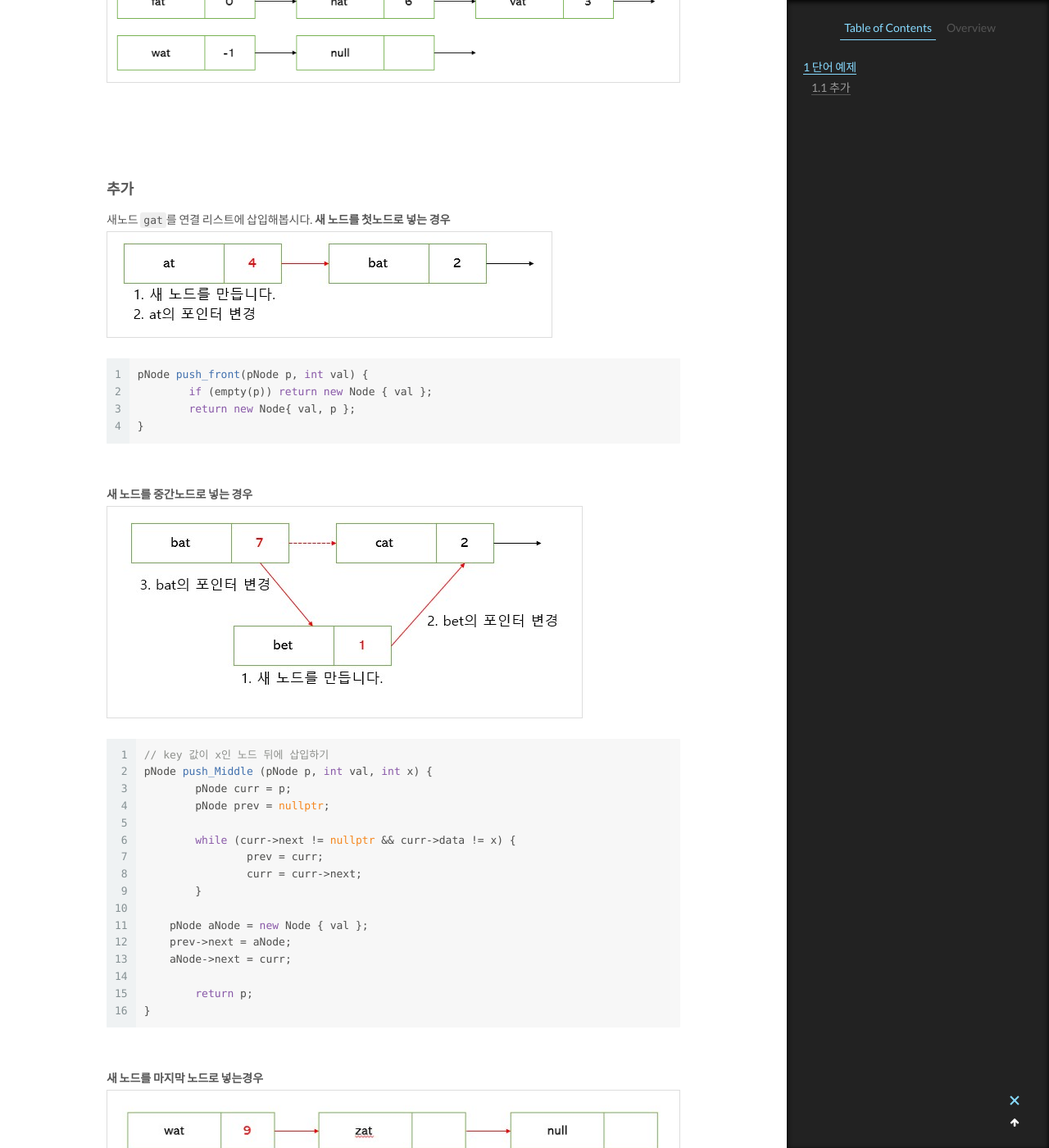
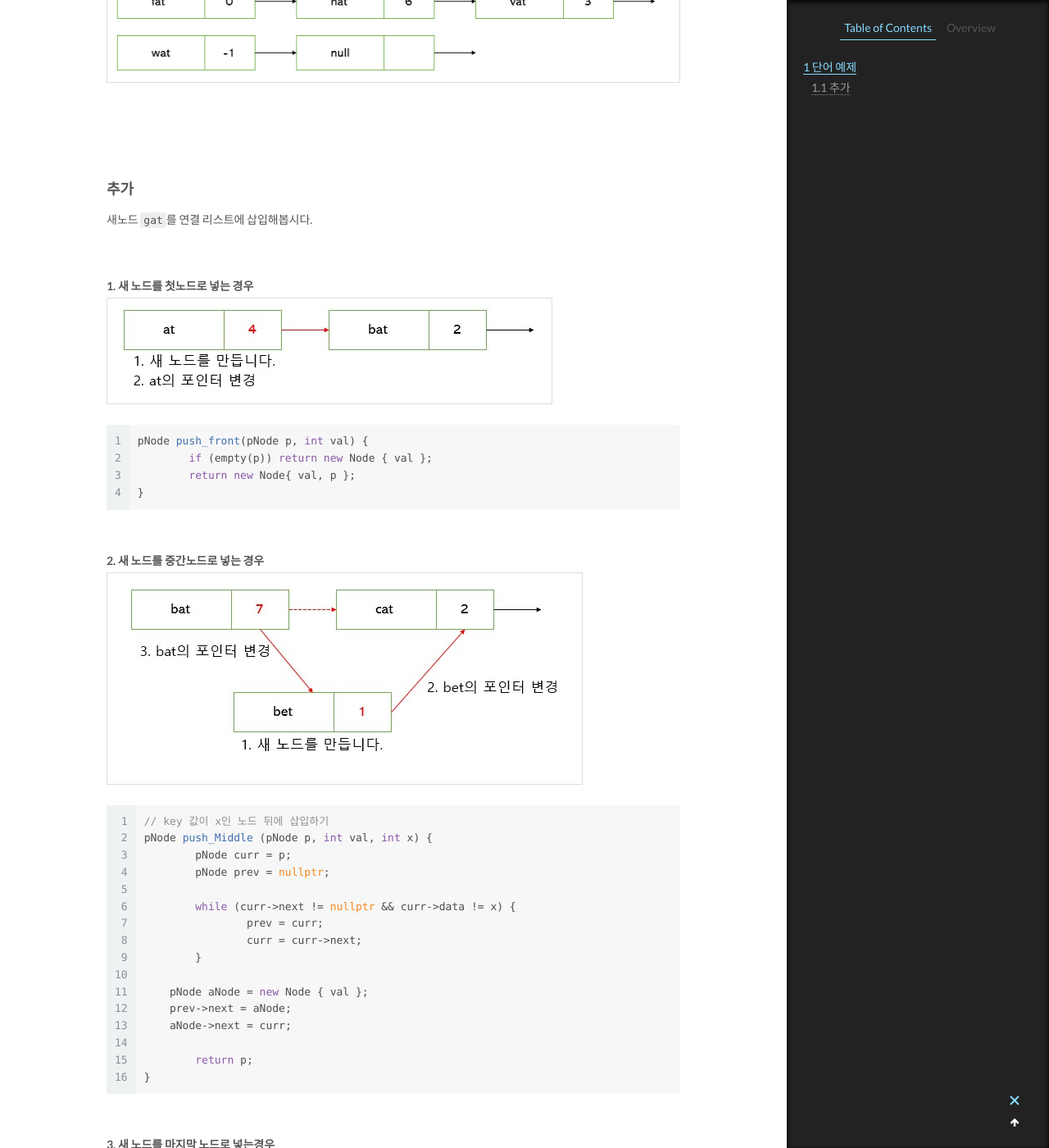
Before and after one commit to dooooooooong/dooooooooong.github.io, a Jekyll site: the page built from _posts/CS/datastructure/2021-06-15-linkedlist.md, in a window 1280 px wide and 1400 px high, scrolled down 1911 px. Shown: the whole window at 82% size. Built offline with Jekyll 4.4.1, drawn with Linux system fonts in a browser that asks for light colours; some of the changed text lies outside the part shown.

Commit message:
[UPDATE] linkedlists

````diff
--- a/_posts/CS/datastructure/2021-06-15-linkedlist.md
+++ b/_posts/CS/datastructure/2021-06-15-linkedlist.md
@@ -59,7 +59,8 @@ link[1] = 2;
 
 #### **추가**
 새노드 `gat`를 연결 리스트에 삽입해봅시다.
-**새 노드를 첫노드로 넣는 경우**
+
+<br>**1. 새 노드를 첫노드로 넣는 경우**
 ![addfirst](https://github.com/dooooooooong/dooooooooong.github.io/blob/master/assets/images/markdown_images/CS/datastructure/2021-06-15-linkedlist/addfirst.jpg?raw=true)
 
 ```c++
@@ -70,7 +71,7 @@ pNode push_front(pNode p, int val) {
 ```
 
 <br>
-**새 노드를 중간노드로 넣는 경우**
+**2. 새 노드를 중간노드로 넣는 경우**
 ![addmiddle](https://github.com/dooooooooong/dooooooooong.github.io/blob/master/assets/images/markdown_images/CS/datastructure/2021-06-15-linkedlist/addmiddle.jpg?raw=true)
 
 ```c++
@@ -93,7 +94,7 @@ pNode push_Middle (pNode p, int val, int x) {
 ```
 
 <br>
-**새 노드를 마지막 노드로 넣는경우**
+**3. 새 노드를 마지막 노드로 넣는경우**
 ![addlast](https://github.com/dooooooooong/dooooooooong.github.io/blob/master/assets/images/markdown_images/CS/datastructure/2021-06-15-linkedlist/addlast.jpg?raw=true)
 
 ```c++
@@ -145,8 +146,10 @@ pNode push(pNode p, int val, int x) {
 <br><br>
 
 **삭제**
+
 노드 `gat`을 삭제해봅시다.
-**첫 노드를 삭제하는 경우**
+<br>
+**1. 첫 노드를 삭제하는 경우**
 
 ![rmfirst](https://github.com/dooooooooong/dooooooooong.github.io/blob/master/assets/images/markdown_images/CS/datastructure/2021-06-15-linkedlist/rmfirst.jpg?raw=true)
 
@@ -164,7 +167,7 @@ pNode pop_front(pNode p) {
 
 <br>
 
-**중간노드를 삭제하는 경우**
+**2. 중간노드를 삭제하는 경우**
 
 ![rmmiddle](https://github.com/dooooooooong/dooooooooong.github.io/blob/master/assets/images/markdown_images/CS/datastructure/2021-06-15-linkedlist/rmmiddle.jpg?raw=true)
 
@@ -187,7 +190,7 @@ pNode pop(pNode p, int val) {
 ```
 
 <br>
-**마지막 노드를 삭제하는 경우**
+**3. 마지막 노드를 삭제하는 경우**
 
 ![rmlast](https://github.com/dooooooooong/dooooooooong.github.io/blob/master/assets/images/markdown_images/CS/datastructure/2021-06-15-linkedlist/rmlast.jpg?raw=true)
 
````
